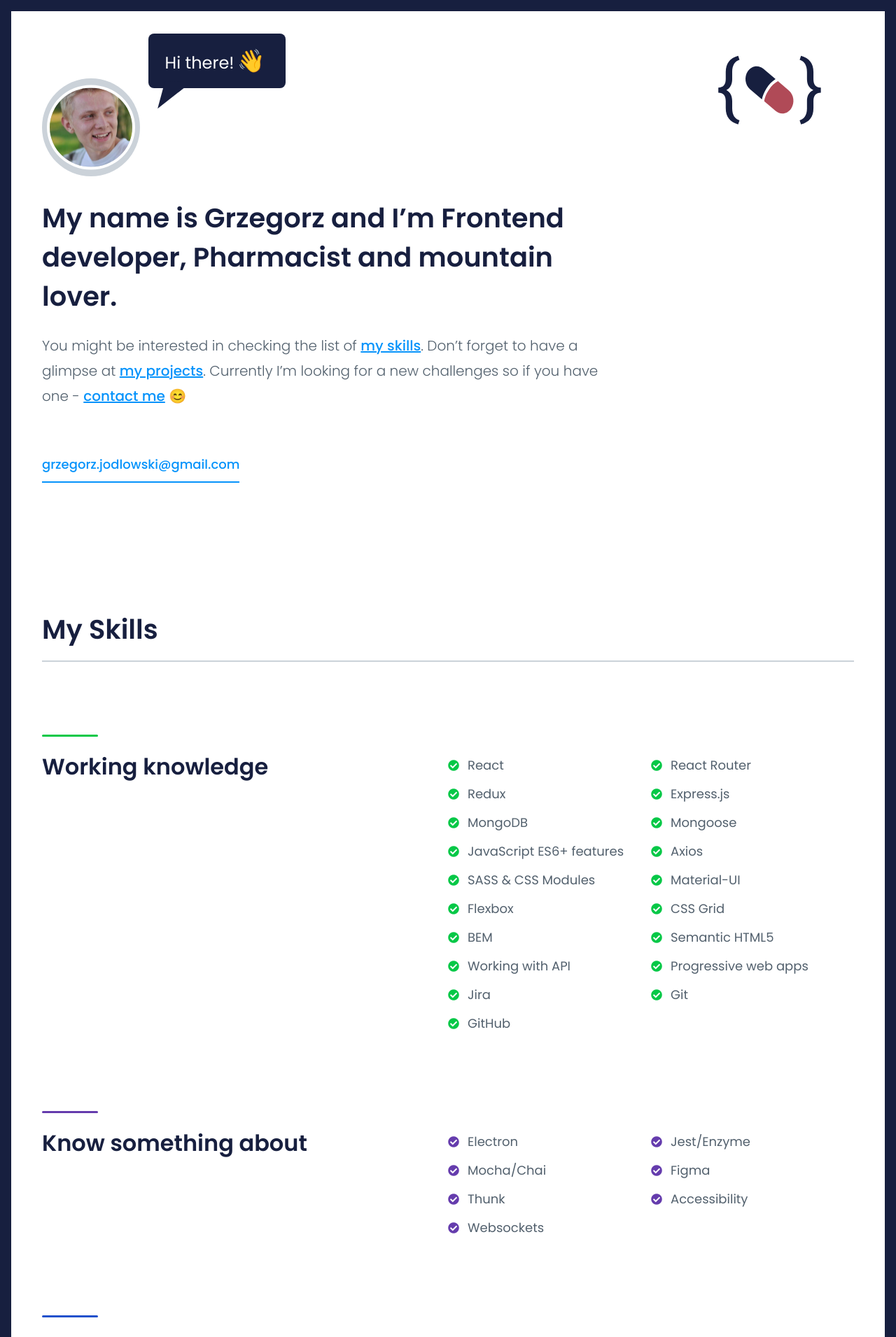
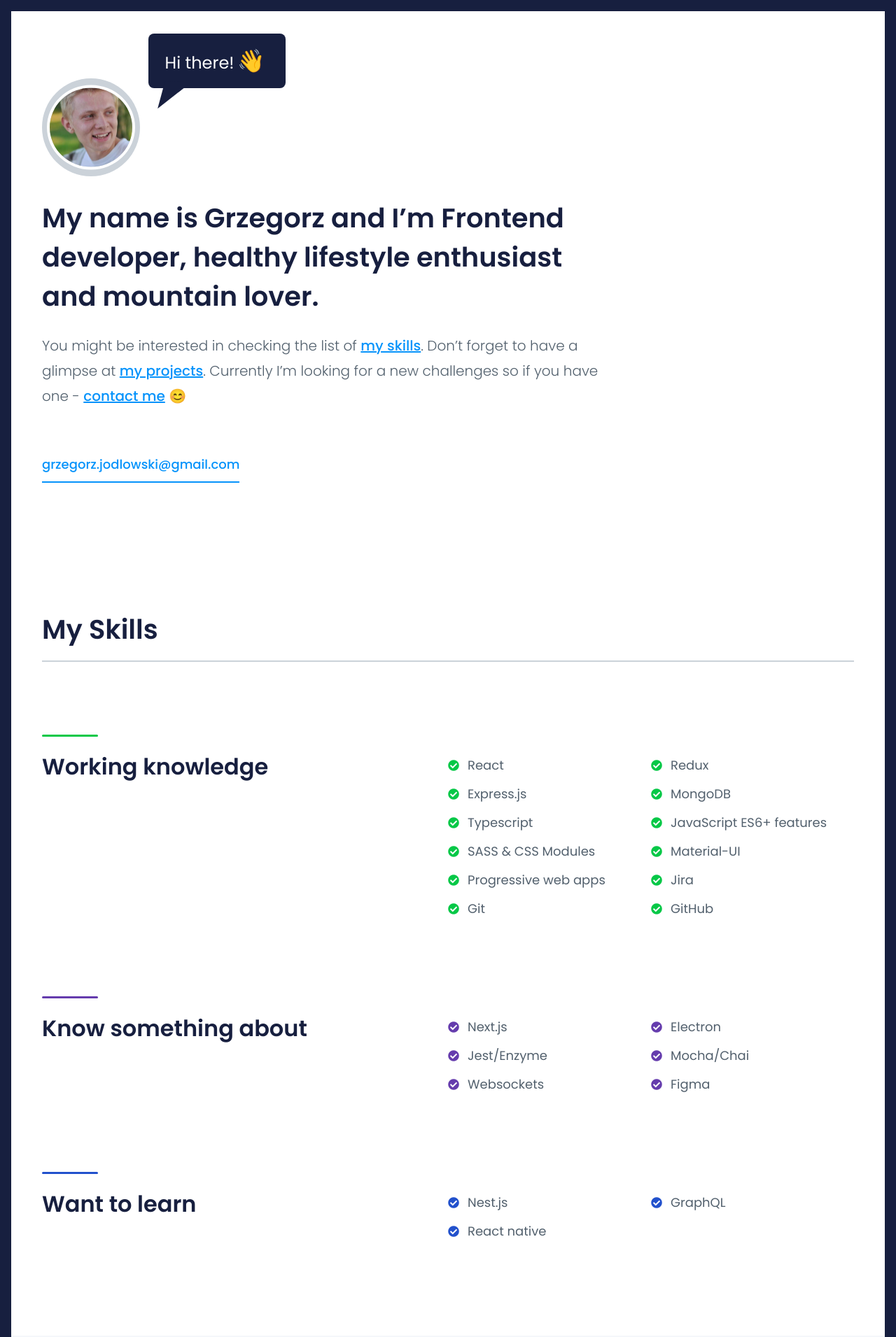
Before and after one commit to grzegorz-jodlowski/grzegorz-jodlowski.github.io, a React (Create React App) app: page / in a window 1280 px wide. Shown: the top 1911 px of the page at 70% size. Built offline with nearby package versions, Linux system fonts and the light colour scheme; no server answers.

Commit message:
Update content

```diff
--- a/src/components/views/Homepage/Homepage.js
+++ b/src/components/views/Homepage/Homepage.js
@@ -12,7 +12,7 @@ import { ProjectsSection } from '../../features/ProjectsSection/ProjectsSection'
 const Component = ({ className }) =>
   <main className={clsx(className, styles.root)}>
     {console.log('Hello! nice to meet you 👨‍💻 feel free to contact me via email 📧')}
-    <Logo className={styles.logo} />
+    {/* <Logo className={styles.logo} /> */}
     <Hero />
     <SkillsSection />
     <ProjectsSection />
--- a/src/content.js
+++ b/src/content.js
@@ -1,14 +1,14 @@
 export const content = {
-  heroTitle: 'My name is Grzegorz and I’m Frontend developer, Pharmacist and mountain lover.',
+  heroTitle: 'My name is Grzegorz and I’m Frontend developer, healthy lifestyle enthusiast and mountain lover.',
   email: 'grzegorz.jodlowski@gmail.com',
   skills: {
-    workingKnowledge: ['React', 'React Router', 'Redux', 'Express.js', 'MongoDB', 'Mongoose', 'JavaScript ES6+ features', 'Axios', 'SASS & CSS Modules', 'Material-UI', 'Flexbox', 'CSS Grid', 'BEM', 'Semantic HTML5', 'Working with API', 'Progressive web apps', 'Jira', 'Git', 'GitHub'],
-    knowSomething: ['Electron', 'Jest/Enzyme', 'Mocha/Chai', 'Figma', 'Thunk', 'Accessibility', 'Websockets'],
-    wantToLearn: ['Gatsby', 'Next.js', 'Typescript', 'GraphQL', 'React native'],
+    workingKnowledge: ['React', 'Redux', 'Express.js', 'MongoDB', 'Typescript', 'JavaScript ES6+ features', 'SASS & CSS Modules', 'Material-UI', 'Progressive web apps', 'Jira', 'Git', 'GitHub'],
+    knowSomething: ['Next.js', 'Electron', 'Jest/Enzyme', 'Mocha/Chai', 'Websockets', 'Figma'],
+    wantToLearn: ['Nest.js', 'GraphQL', 'React native'],
   },
   projectDescription: 'I started my frontend developer path in 2019. Since then, I’ve built some projects. Here’s the list of the things I’ve done so far.',
   contactDescription: 'I’m open for new opportunities. If you have one for me we should talk!',
   facebook: 'https://www.facebook.com/jodlowski.grzegorz',
   gitHub: 'https://github.com/grzegorz-jodlowski',
-  linkedIn: 'https://www.linkedin.com/in/grzegorz-jod%C5%82owski/',
+  linkedIn: 'https://www.linkedin.com/in/grzegorz-jodlowski',
 };
```
